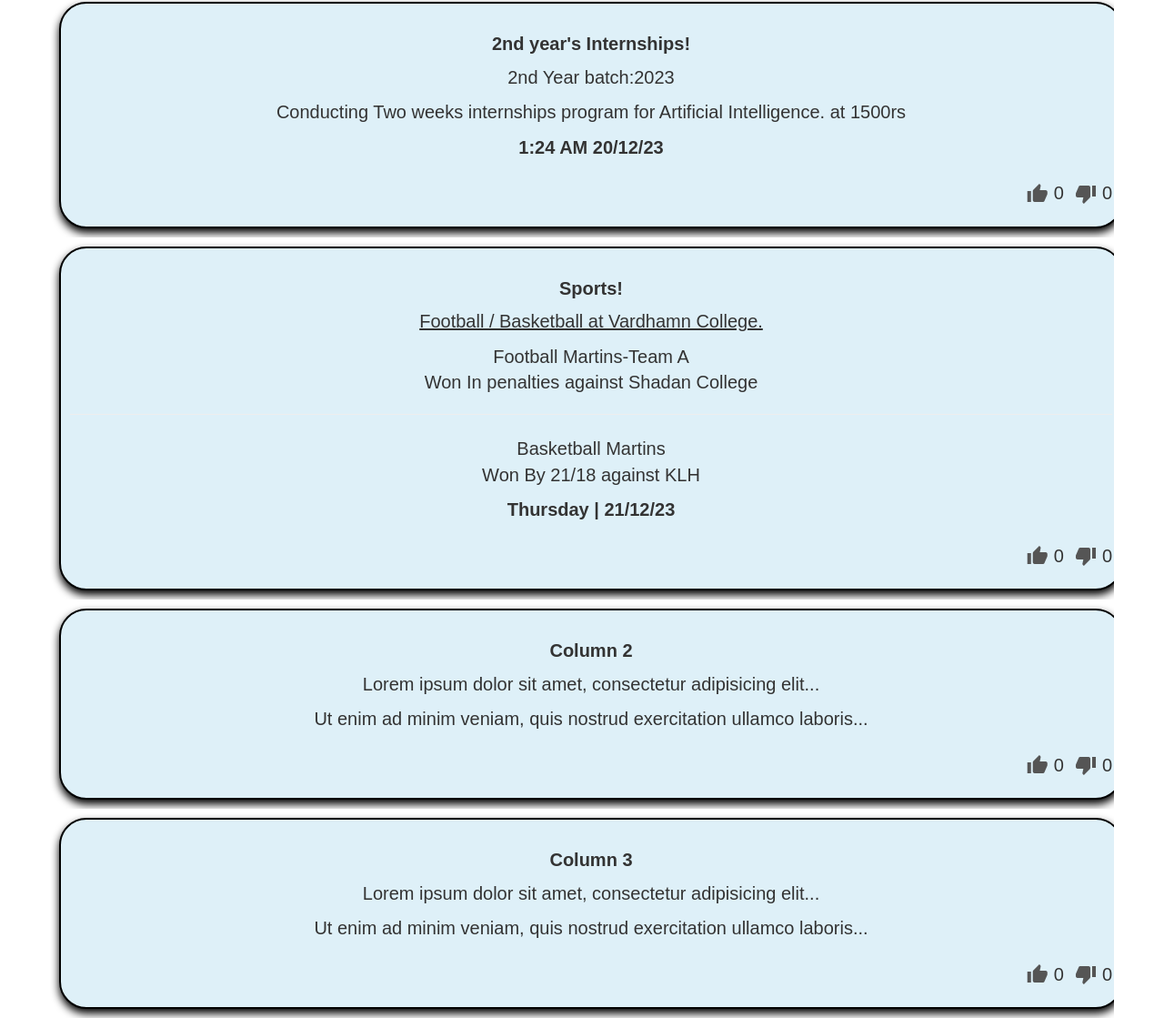
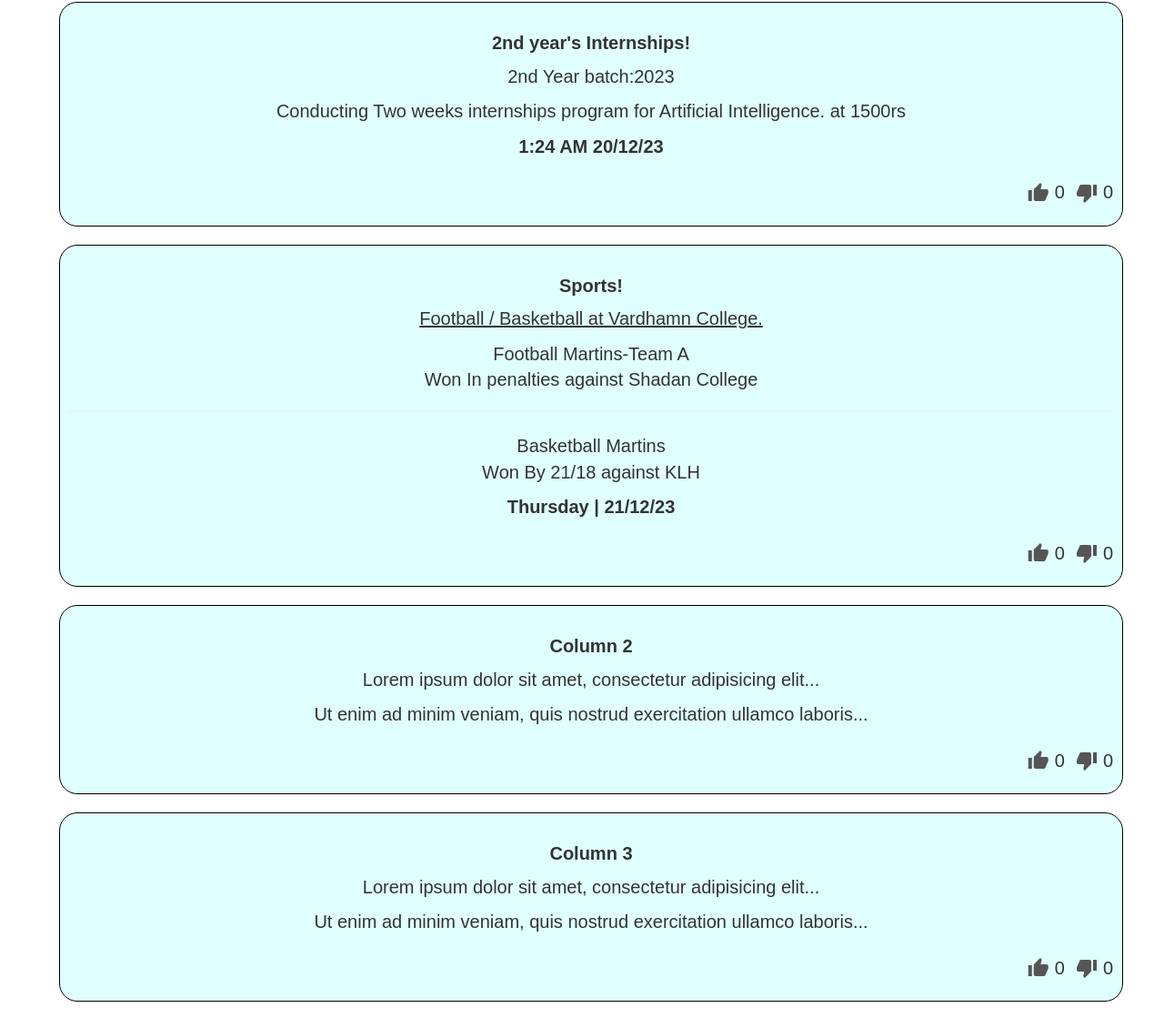
Before and after one commit to Bhargav00007/Chronicles, a website: page news.html in a window 1280 px wide. Shown: the part 348-1467 px from the top of the page at 91% size. Drawn offline with nearby package versions, Linux system fonts and the light colour scheme; no server answers.

Commit message:
modified:   app.js 	modified:   news.html 	modified:   style.css

```diff
--- a/app.js
+++ b/app.js
@@ -13,11 +13,12 @@ document.addEventListener('DOMContentLoaded', function () {
                 // Iterate through the news list and display each item
                 newsList.forEach(newsItem => {
 
+
                     const newsDiv = document.createElement('div');
                     newsDiv.className = "container";
                     newsDiv.innerHTML = `
                         <div class="row">
-                          <div class="col-sm-4 col-md-11 col-lg-12" style="text-align: center; border:2px solid black; padding:10px; border-radius: 30px; margin:10px; background-color: rgb(222, 240, 248); box-shadow: 0px 5px 10px rgba(0, 0, 0, 1);" >
+                          <div class="col-sm-4 col-md-11 col-lg-12" style="text-align: center; border:1px solid black; padding:10px; border-radius: 20px; margin:10px; background-color: lightcyan; ">
                             <div class="news-container post1" data-post-id="0">
                             <h3><b>${newsItem.title}</b></h3>
                             <p>${newsItem.content}</p>
--- a/news.html
+++ b/news.html
@@ -54,7 +54,7 @@
     <!-- extra news -->
     <div class="cont-0 container">
       <div class="row">
-        <div class="col-sm-4 col-md-11 col-lg-12" style="text-align: center; border:2px solid black; padding:10px; border-radius: 30px; margin:10px; background-color: rgb(222, 240, 248); box-shadow: 0px 5px 10px rgba(0, 0, 0, 1);" >
+        <div class="col-sm-4 col-md-11 col-lg-12" style="text-align: center; border:1px solid black; padding:10px; border-radius: 20px; margin:10px; background-color: lightcyan; " >
           <div class="post1" data-post-id="0">
             <h3><b>2nd year's Internships!</b></h3>
             <p>2nd Year batch:2023</p>
@@ -78,7 +78,7 @@
 
       <div class="container">
         <div class="row">
-          <div class="col-sm-4 col-md-11 col-lg-12" style="text-align: center; border:2px solid black; padding:10px; border-radius: 30px; margin:10px; background-color: rgb(222, 240, 248); box-shadow: 0px 5px 10px rgba(0, 0, 0, 1);" >
+          <div class="col-sm-4 col-md-11 col-lg-12" style="text-align: center; border:1px solid black; padding:10px; border-radius: 20px; margin:10px; background-color: lightcyan; " >
             <div class="post1" data-post-id="0">
             <h3><b>Sports!</b></h3>
             <p><U>Football / Basketball at Vardhamn College.</U></p>
@@ -104,7 +104,7 @@
 
         <div class="container">
           <div class="row">
-            <div class="col-sm-4  col-md-11 col-lg-12" style="text-align: center;  border:2px solid black; padding:10px; border-radius: 30px; margin:10px; background-color: rgb(222, 240, 248); box-shadow: 0px 5px 10px rgba(0, 0, 0, 1);">
+            <div class="col-sm-4  col-md-11 col-lg-12" style="text-align: center; border:1px solid black; padding:10px; border-radius: 20px; margin:10px; background-color: lightcyan; ">
               <h3><b>Column 2</b></h3>
               <p>Lorem ipsum dolor sit amet, consectetur adipisicing elit...</p>
               <p>Ut enim ad minim veniam, quis nostrud exercitation ullamco laboris...</p>
@@ -124,7 +124,7 @@
 
         <div class="container">
           <div class="row">
-        <div class="col-sm-4 col-md-11 col-lg-12" style="text-align: center;  border:2px solid black; padding:10px; border-radius: 30px; margin:10px; background-color: rgb(222, 240, 248); box-shadow: 0px 5px 10px rgba(0, 0, 0, 1);">
+        <div class="col-sm-4 col-md-11 col-lg-12" style="text-align: center; border:1px solid black; padding:10px; border-radius: 20px; margin:10px; background-color: lightcyan; ">
           <h3><b>Column 3</b></h3>
           <p>Lorem ipsum dolor sit amet, consectetur adipisicing elit...</p>
           <p>Ut enim ad minim veniam, quis nostrud exercitation ullamco laboris...</p>
--- a/style.css
+++ b/style.css
@@ -2,9 +2,9 @@
     padding:0;
     margin:0;
     box-sizing: border-box;
-    font-family: sans-serif;
+    font-family:sans-serif;
     font-size: 20px;
-    overflow-x: hidden;
+
 }
 /* -------------------Navigation bar------------------ */
 header{
```
